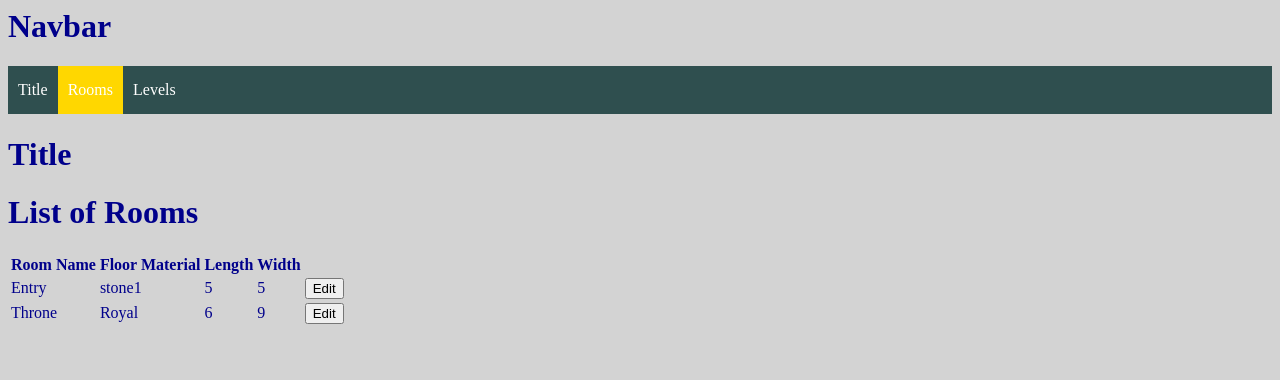
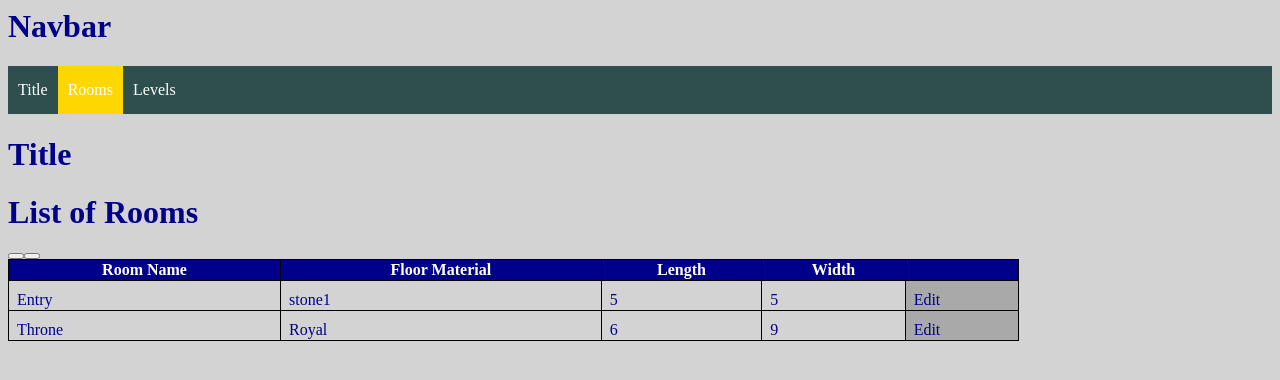
Before and after one commit to LeoKnox/dungeon_flask, a Flask app: page /rooms in a window 1280 px wide. Shown: the top 380 px of the page. Run offline with Flask 2, Linux system fonts and the light colour scheme.

Commit message:
Add files via upload

```diff
--- a/application/static/css/layout.css
+++ b/application/static/css/layout.css
@@ -30,3 +30,28 @@ li a:hover:not(.active) {
 .active {
     background-color: gold;
 }
+
+table, td, th {
+    border: 1px solid black;
+}
+
+table {
+    border-collapse: collapse;
+    width: 80%;
+}
+
+th {
+    background-color: darkblue;
+    color: white;
+}
+
+td {
+    color: darkblue;
+    height: 30px;
+    vertical-align: bottom;
+    padding-left: 8px;
+}
+
+.edit_button {
+    background-color: darkgray;
+}
--- a/application/templates/rooms.html
+++ b/application/templates/rooms.html
@@ -10,6 +10,7 @@
             <th>Floor Material</th>
             <th>Length</th>
             <th>Width</th>
+            <th></th>
         </tr>
     </thead>
     <tbody>
@@ -19,9 +20,11 @@
             <td>{{ room["room_floor"] }}</td>
             <td>{{ room["length"] }}</td>
             <td>{{ room["width"] }}</td>
-            <td>
-                <button>Edit</button>
+            <button>
+            <td class="edit_button">
+                Edit
             </td>
+            </button>
         </tr>
         {% endfor %}
     </tbody>
```
